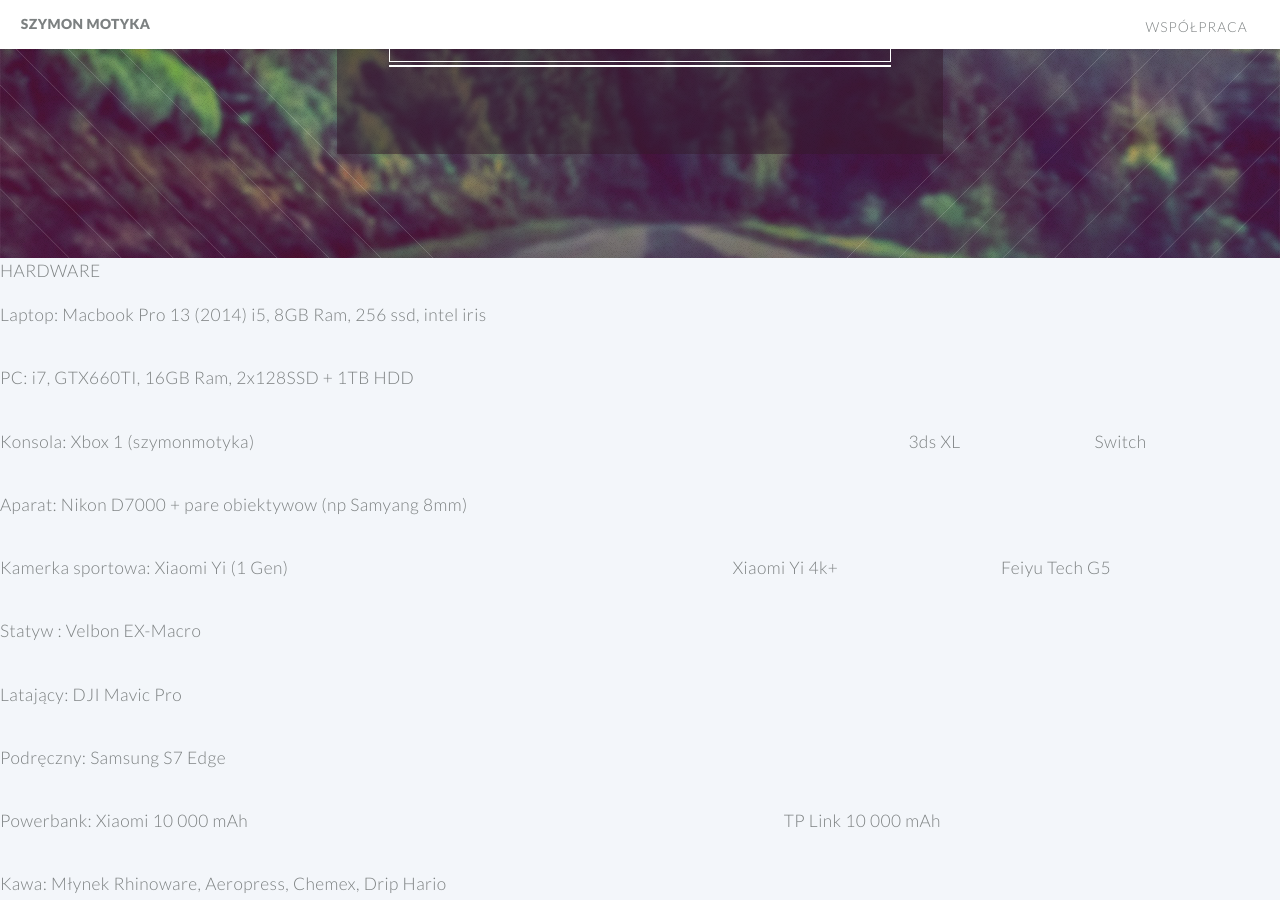
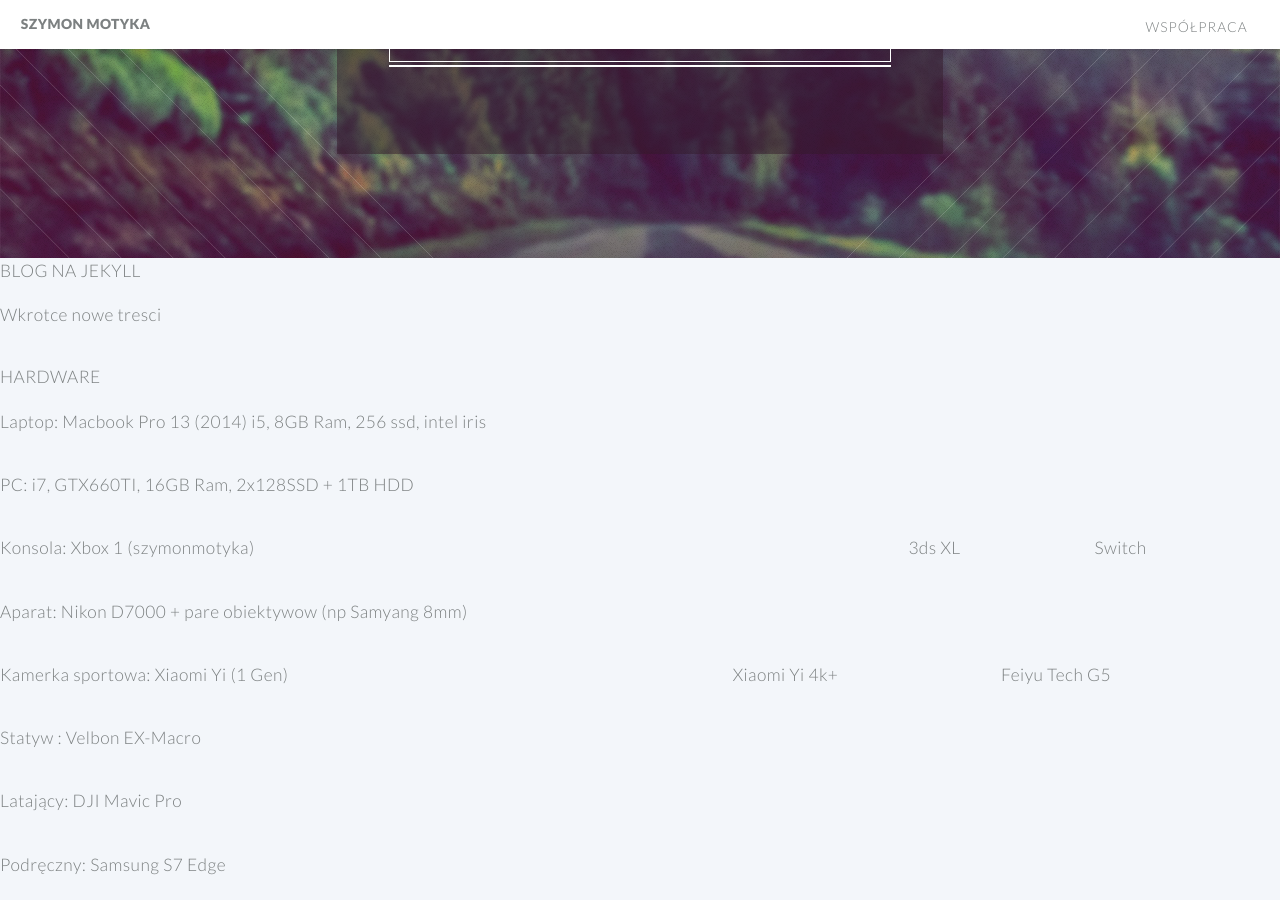
Before and after one commit to aluspl/aluspl.github.io, a Jekyll site: the page built from contact.md, in a window 1280 px wide and 900 px high, scrolled down 365 px. Built offline with Jekyll 4.4.1, drawn with Linux system fonts in a browser that asks for light colours; our own code applies the rules of GitHub Pages for plain Markdown files.

Commit message:
updated contact

```diff
--- a/contact.md
+++ b/contact.md
@@ -1,6 +1,9 @@
 ---
 layout: landing-page
 ---
+# Blog na Jekyll
+Wkrotce nowe tresci
+
 # Hardware
 
 Laptop: Macbook Pro 13 (2014) i5, 8GB Ram, 256 ssd, intel iris
```
